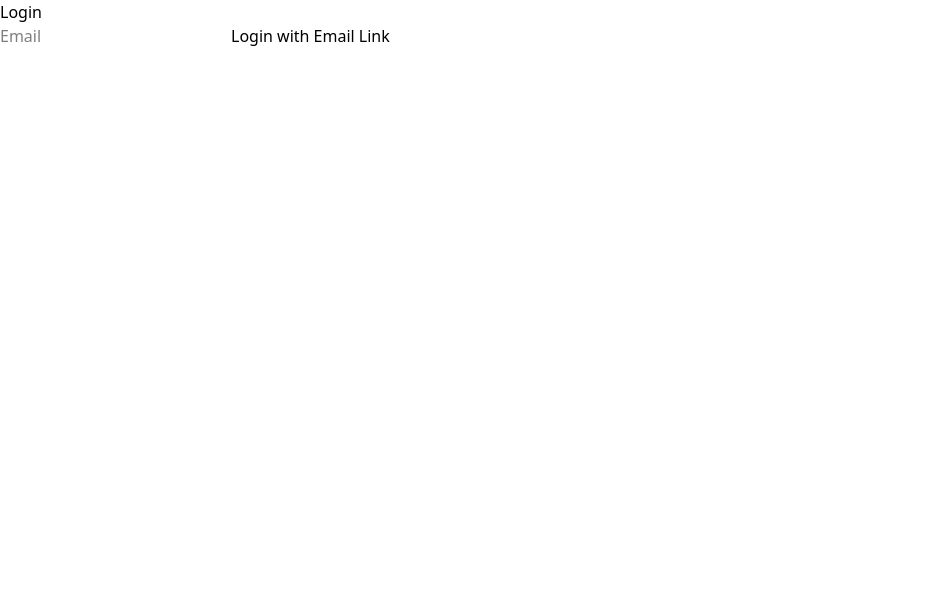
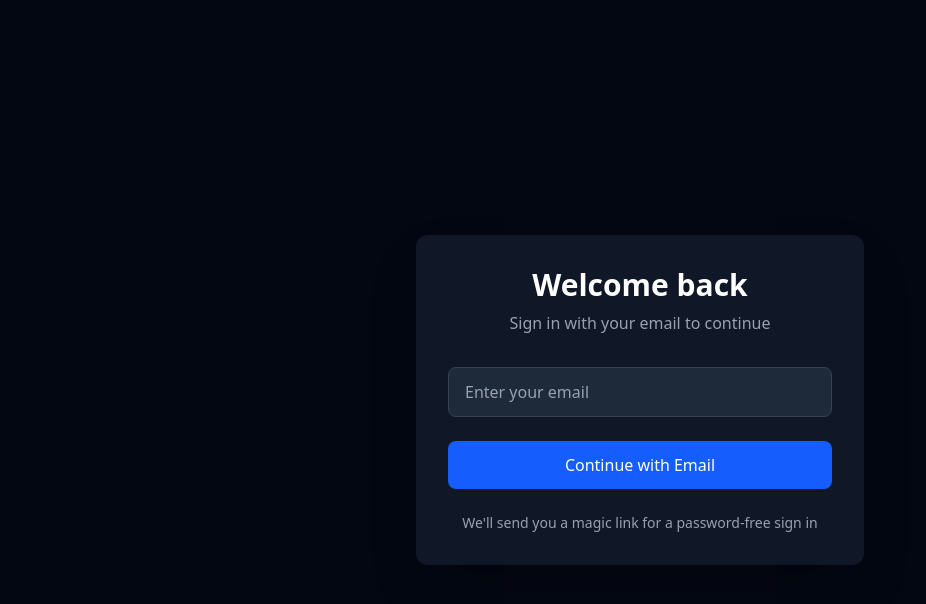
Before and after one commit to jxxt/NMIMS-Sena-HackX, a React (Vite) app: page /login in a window 1280 px wide. Shown: the top 604 px of the page, without its empty margins (0-926 px from the left). Built offline with nearby package versions, Linux system fonts and the light colour scheme; the HTML template or start-up script is replaced by a standard one.

Commit message:
added admin home page

```diff
--- a/src/pages/Home.jsx
+++ b/src/pages/Home.jsx
@@ -1,26 +1,160 @@
 // src/components/Home.jsx
-import { useEffect } from "react";
+import { useEffect, useState } from "react";
 import { useNavigate, Link } from "react-router-dom";
-import "./Home.module.css";
+import { db, ref, get } from "../config/firebase";
 
 const Home = () => {
     const navigate = useNavigate();
+    const [showModal, setShowModal] = useState(false);
+    const [eventData, setEventData] = useState({
+        eventName: "",
+        eventDescription: "",
+        eventDate: "",
+        eventLocation: "",
+        eventHostId: "",
+        eventHostApiKey: "",
+        eventStatus: "incomplete",
+    });
 
+    // Fetch eventHostId and eventHostApiKey using authId
     useEffect(() => {
-        const userToken = localStorage.getItem("userToken");
-        const authId = localStorage.getItem("authId");
+        const fetchHostData = async () => {
+            const authId = localStorage.getItem("authId");
+            if (!authId) {
+                navigate("/login");
+                return;
+            }
 
-        // If tokens are not present, redirect to login page
-        if (!userToken || !authId) {
-            navigate("/login");
-        }
+            const userRef = ref(db, `users/${authId}`);
+            const snapshot = await get(userRef);
+
+            if (snapshot.exists()) {
+                const userData = snapshot.val();
+                setEventData((prev) => ({
+                    ...prev,
+                    eventHostId: userData.eventHostId,
+                    eventHostApiKey: userData.eventHostApiKey,
+                }));
+            }
+        };
+
+        fetchHostData();
     }, [navigate]);
 
+    // Handle form input changes
+    const handleInputChange = (e) => {
+        const { name, value } = e.target;
+        setEventData((prev) => ({
+            ...prev,
+            [name]: value,
+        }));
+    };
+
+    // Handle form submission
+    const handleSubmit = (e) => {
+        e.preventDefault();
+        console.log(eventData);
+    };
+
     return (
-        <div className="home-container">
-            <h1>Welcome</h1>
-            <p>You are successfully logged in!</p>
-            <h1 className="text-4xl underline">Hello world!</h1>
+        <div className="min-h-screen w-full flex items-center justify-center bg-gray-950 p-4">
+            <div className="w-full max-w-2xl bg-gray-900 rounded-xl shadow-2xl p-8 space-y-8">
+                <div className="space-y-2">
+                    <h2 className="text-4xl font-bold text-white text-center">
+                        Welcome
+                    </h2>
+                    <p className="text-gray-400 text-center">
+                        You are successfully logged in!
+                    </p>
+                </div>
+
+                <div className="space-y-4">
+                    <Link
+                        to="/events"
+                        className="block w-full px-4 py-3 rounded-lg bg-blue-600 hover:bg-blue-700 text-white text-center font-medium transition duration-200 hover:shadow-lg"
+                    >
+                        View Events
+                    </Link>
+
+                    <button
+                        onClick={() => setShowModal(true)}
+                        className="block w-full px-4 py-3 rounded-lg bg-green-600 hover:bg-green-700 text-white text-center font-medium transition duration-200 hover:shadow-lg"
+                    >
+                        Create New Event
+                    </button>
+                </div>
+
+                <p className="text-sm text-gray-400 text-center">
+                    Explore your event management dashboard.
+                </p>
+            </div>
+
+            {/* Create Event Modal */}
+            {showModal && (
+                <div className="fixed inset-0 flex items-center justify-center bg-black bg-opacity-50 z-50">
+                    <div className="bg-gray-900 rounded-xl shadow-2xl p-8 w-full max-w-md">
+                        <h3 className="text-2xl font-bold text-white mb-4 text-center">
+                            Create New Event
+                        </h3>
+                        <form onSubmit={handleSubmit} className="space-y-4">
+                            <input
+                                type="text"
+                                name="eventName"
+                                placeholder="Event Name"
+                                value={eventData.eventName}
+                                onChange={handleInputChange}
+                                className="w-full px-4 py-3 bg-gray-800 rounded-lg border border-gray-700 text-white placeholder-gray-400 focus:outline-none focus:ring-2 focus:ring-blue-500 focus:border-transparent transition duration-200"
+                                required
+                            />
+
+                            <input
+                                type="text"
+                                name="eventDescription"
+                                placeholder="Event Description"
+                                value={eventData.eventDescription}
+                                onChange={handleInputChange}
+                                className="w-full px-4 py-3 bg-gray-800 rounded-lg border border-gray-700 text-white placeholder-gray-400 focus:outline-none focus:ring-2 focus:ring-blue-500 focus:border-transparent transition duration-200"
+                                required
+                            />
+
+                            <input
+                                type="date"
+                                name="eventDate"
+                                value={eventData.eventDate}
+                                onChange={handleInputChange}
+                                className="w-full px-4 py-3 bg-gray-800 rounded-lg border border-gray-700 text-white placeholder-gray-400 focus:outline-none focus:ring-2 focus:ring-blue-500 focus:border-transparent transition duration-200"
+                                required
+                            />
+
+                            <input
+                                type="text"
+                                name="eventLocation"
+                                placeholder="Event Location"
+                                value={eventData.eventLocation}
+                                onChange={handleInputChange}
+                                className="w-full px-4 py-3 bg-gray-800 rounded-lg border border-gray-700 text-white placeholder-gray-400 focus:outline-none focus:ring-2 focus:ring-blue-500 focus:border-transparent transition duration-200"
+                                required
+                            />
+
+                            <div className="flex space-x-4">
+                                <button
+                                    type="submit"
+                                    className="w-full px-4 py-3 rounded-lg bg-blue-600 hover:bg-blue-700 text-white font-medium transition duration-200 hover:shadow-lg"
+                                >
+                                    Create Event
+                                </button>
+                                <button
+                                    type="button"
+                                    onClick={() => setShowModal(false)}
+                                    className="w-full px-4 py-3 rounded-lg bg-red-600 hover:bg-red-700 text-white font-medium transition duration-200 hover:shadow-lg"
+                                >
+                                    Cancel
+                                </button>
+                            </div>
+                        </form>
+                    </div>
+                </div>
+            )}
         </div>
     );
 };
--- a/src/pages/Login.jsx
+++ b/src/pages/Login.jsx
@@ -1,5 +1,5 @@
-// src/components/Login.js
 import { useState, useEffect } from "react";
+import { useNavigate } from "react-router-dom";
 import {
     auth,
     sendSignInLinkToEmail,
@@ -10,35 +10,17 @@ import {
     get,
     set,
 } from "../config/firebase";
-import { useNavigate } from "react-router-dom";
 
 const Login = () => {
     const [email, setEmail] = useState("");
+    const [isLoading, setIsLoading] = useState(false);
+    const [showNotification, setShowNotification] = useState(false);
     const navigate = useNavigate();
 
     const handleEmailChange = (e) => {
         setEmail(e.target.value);
     };
 
-    const handleLogin = async () => {
-        if (!email) return alert("Please enter a valid email.");
-
-        const actionCodeSettings = {
-            url: window.location.href,
-            handleCodeInApp: true,
-        };
-
-        try {
-            await sendSignInLinkToEmail(auth, email, actionCodeSettings);
-            window.localStorage.setItem("emailForSignIn", email);
-            alert("Check your email for the sign-in link.");
-        } catch (error) {
-            console.error("Error sending email link", error);
-            alert("Failed to send email link. Try again.");
-        }
-    };
-
-    // Function to generate unique eventHostId (8 digits)
     const generateUniqueEventHostId = async () => {
         const id = Math.floor(10000000 + Math.random() * 90000000).toString();
         const usersRef = ref(db, `users`);
@@ -48,17 +30,15 @@ const Login = () => {
             const users = snapshot.val();
             for (let userId in users) {
                 if (users[userId].eventHostId === id) {
-                    return await generateUniqueEventHostId(); // Recursively generate if duplicate
+                    return await generateUniqueEventHostId();
                 }
             }
         }
         return id;
     };
 
-    // Function to generate unique eventHostApiKey (16-character alphanumeric)
     const generateUniqueEventHostApiKey = async () => {
-        const chars =
-            "ABCDEFGHIJKLMNOPQRSTUVWXYZabcdefghijklmnopqrstuvwxyz0123456789";
+        const chars = "ABCDEFGHIJKLMNOPQRSTUVWXYZabcdefghijklmnopqrstuvwxyz0123456789";
         let apiKey = "";
         for (let i = 0; i < 16; i++) {
             apiKey += chars.charAt(Math.floor(Math.random() * chars.length));
@@ -71,11 +51,36 @@ const Login = () => {
             const users = snapshot.val();
             for (let userId in users) {
                 if (users[userId].eventHostApiKey === apiKey) {
-                    return await generateUniqueEventHostApiKey(); // Recursively generate if duplicate
+                    return await generateUniqueEventHostApiKey();
                 }
             }
         }
         return apiKey;
+    };
+
+    const handleLogin = async (e) => {
+        if (e) e.preventDefault();
+
+        if (!email) {
+            return alert("Please enter a valid email.");
+        }
+
+        setIsLoading(true);
+        const actionCodeSettings = {
+            url: window.location.href,
+            handleCodeInApp: true,
+        };
+
+        try {
+            await sendSignInLinkToEmail(auth, email, actionCodeSettings);
+            window.localStorage.setItem("emailForSignIn", email);
+            setShowNotification(true);
+            setTimeout(() => setShowNotification(false), 5000); // Hide after 5 seconds
+        } catch (error) {
+            alert("Failed to send email link. Try again.");
+        } finally {
+            setIsLoading(false);
+        }
     };
 
     useEffect(() => {
@@ -86,24 +91,18 @@ const Login = () => {
                 .then((result) => {
                     window.localStorage.removeItem("emailForSignIn");
 
-                    // Store user token and authId in local storage
                     result.user.getIdToken().then((token) => {
                         const authId = result.user.uid;
                         localStorage.setItem("userToken", token);
                         localStorage.setItem("authId", authId);
-                        console.log("User Token:", token);
-                        console.log("Auth ID:", authId);
 
-                        // Store user data in Firebase Realtime Database
                         const userRef = ref(db, `users/${authId}`);
 
                         get(userRef)
                             .then(async (snapshot) => {
                                 if (!snapshot.exists()) {
-                                    const eventHostId =
-                                        await generateUniqueEventHostId();
-                                    const eventHostApiKey =
-                                        await generateUniqueEventHostApiKey();
+                                    const eventHostId = await generateUniqueEventHostId();
+                                    const eventHostApiKey = await generateUniqueEventHostApiKey();
 
                                     set(userRef, {
                                         email: storedEmail,
@@ -111,51 +110,73 @@ const Login = () => {
                                         role: "host",
                                         eventHostId: eventHostId,
                                         eventHostApiKey: eventHostApiKey,
-                                    })
-                                        .then(() => {
-                                            console.log(
-                                                "User data stored in database."
-                                            );
-                                        })
-                                        .catch((error) => {
-                                            console.error(
-                                                "Error storing user data",
-                                                error
-                                            );
-                                        });
-                                } else {
-                                    console.log(
-                                        "User already exists in database."
-                                    );
+                                    }).catch(() => {});
                                 }
                             })
-                            .catch((error) => {
-                                console.error(
-                                    "Error checking user data",
-                                    error
-                                );
-                            });
+                            .catch(() => {});
 
-                        navigate("/"); // Redirect after successful login
+                        navigate("/");
                     });
                 })
-                .catch((error) => {
-                    console.error("Error during sign-in", error);
+                .catch(() => {
                     alert("Failed to sign in. Try again.");
                 });
         }
     }, [navigate]);
 
     return (
-        <div className="login-container">
-            <h2>Login</h2>
-            <input
-                type="email"
-                placeholder="Email"
-                value={email}
-                onChange={handleEmailChange}
-            />
-            <button onClick={handleLogin}>Login with Email Link</button>
+        <div className="min-h-screen w-full flex items-center justify-center bg-gray-950 p-4">
+            {showNotification && (
+                <div className="fixed top-4 right-4 bg-blue-600 text-white px-6 py-3 rounded-lg shadow-lg animate-fade-in flex items-center space-x-2">
+                    <svg className="w-5 h-5" fill="none" strokeLinecap="round" strokeLinejoin="round" strokeWidth="2" viewBox="0 0 24 24" stroke="currentColor">
+                        <path d="M3 8l7.89 5.26a2 2 0 002.22 0L21 8M5 19h14a2 2 0 002-2V7a2 2 0 00-2-2H5a2 2 0 00-2 2v10a2 2 0 002 2z"></path>
+                    </svg>
+                    <span>Check your email for the login link!</span>
+                </div>
+            )}
+
+            <div className="w-full max-w-md bg-gray-900 rounded-xl shadow-2xl p-8">
+                <div className="space-y-2 mb-8">
+                    <h2 className="text-3xl font-bold text-white text-center">Welcome back</h2>
+                    <p className="text-gray-400 text-center">Sign in with your email to continue</p>
+                </div>
+
+                <form onSubmit={handleLogin} className="space-y-6">
+                    <input
+                        type="email"
+                        placeholder="Enter your email"
+                        value={email}
+                        onChange={handleEmailChange}
+                        className="w-full px-4 py-3 bg-gray-800 rounded-lg border border-gray-700 text-white placeholder-gray-400 focus:outline-none focus:ring-2 focus:ring-blue-500 focus:border-transparent transition duration-200"
+                    />
+
+                    <button
+                        type="submit"
+                        disabled={isLoading}
+                        className={`
+                            w-full px-4 py-3 rounded-lg
+                            bg-blue-600 hover:bg-blue-700
+                            text-white font-medium
+                            transition duration-200
+                            flex items-center justify-center
+                            ${isLoading ? 'opacity-50 cursor-not-allowed' : 'hover:shadow-lg'}
+                        `}
+                    >
+                        {isLoading ? (
+                            <svg className="animate-spin h-5 w-5 text-white" xmlns="http://www.w3.org/2000/svg" fill="none" viewBox="0 0 24 24">
+                                <circle className="opacity-25" cx="12" cy="12" r="10" stroke="currentColor" strokeWidth="4"></circle>
+                                <path className="opacity-75" fill="currentColor" d="M4 12a8 8 0 018-8V0C5.373 0 0 5.373 0 12h4zm2 5.291A7.962 7.962 0 014 12H0c0 3.042 1.135 5.824 3 7.938l3-2.647z"></path>
+                            </svg>
+                        ) : (
+                            "Continue with Email"
+                        )}
+                    </button>
+
+                    <p className="text-sm text-gray-400 text-center">
+                        We'll send you a magic link for a password-free sign in
+                    </p>
+                </form>
+            </div>
         </div>
     );
 };
```
Also changed, not shown: 1 other file (tests, documents, lock files or other folders).
